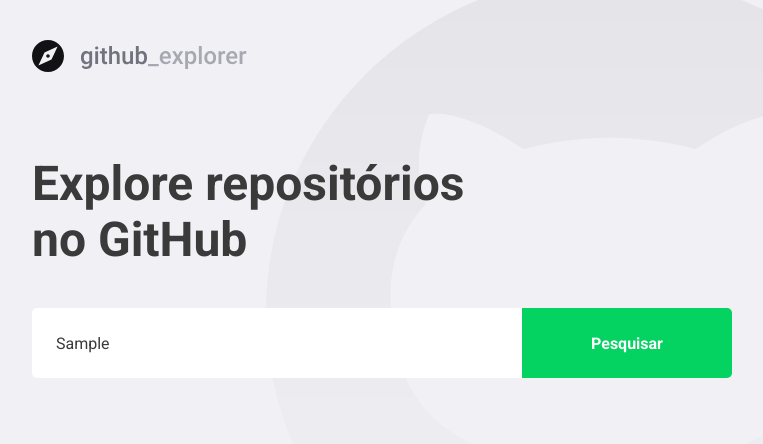
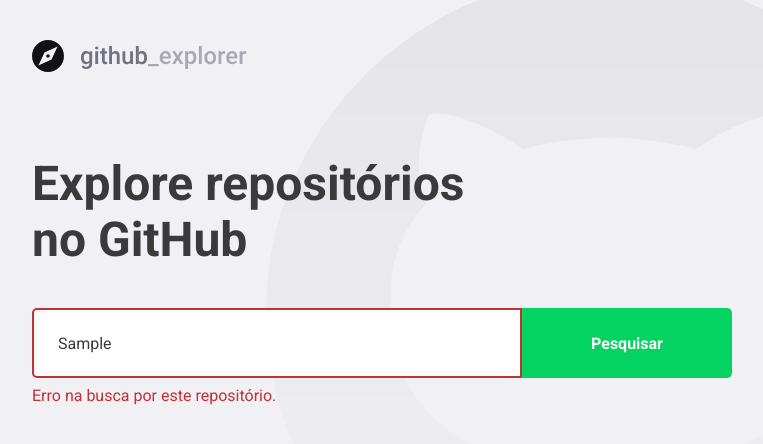
Before and after one commit to MGustav0/github-explorer, a React (Create React App) app: page / in a window 1280 px wide. Both pictures are taken after typing "Sample" into the empty fields and a click on the button "Pesquisar". Shown: the top 444 px of the page, without its empty margins (148-911 px from the left). Built offline with nearby package versions, Linux system fonts and the light colour scheme; no server answers.

Commit message:
Local Storage configurado

```diff
--- a/src/pages/Dashboard/index.tsx
+++ b/src/pages/Dashboard/index.tsx
@@ -1,11 +1,11 @@
-import React, { useState, FormEvent } from 'react';
+import React, { useState, useEffect, FormEvent } from 'react';
 import { FiChevronRight } from 'react-icons/fi';
 
 import api from '../../services/api';
 
 import logoImg from '../../assets/logo.svg';
 
-import { Title, Form, Repositories } from './styles';
+import { Title, Form, Repositories, Error } from './styles';
 import Repository from '../Repository';
 
 interface Repository {
@@ -19,19 +19,55 @@
 
 const Dashboard: React.FunctionComponent = () => {
   const [newRepo, setNewRepo] = useState('');
-  const [repositories, setRepositories] = useState<Repository[]>([]);
+  const [inputError, setInputError] = useState('');
+  /** Ao iniciar a aplicação esta função irá percorrer o localStorage, se não tiver nada
+   * ela retorna o array [] vazio no setStorageRepositories, se tiver algo, ele irá
+   * preencher os itens no setStorageRepositories.
+   */
+  const [repositories, setRepositories] = useState<Repository[]>(() => {
+    const storageRepositories = localStorage.getItem(
+      '@GitHubExplorer:repositories',
+    );
+
+    if (storageRepositories) {
+      return JSON.parse(storageRepositories);
+    }
+    return [];
+  });
+
+  /** Sempre que a variável "repositories" for alterada, a função será executada.
+   *  Para evitar sobreposição do localStorage, é definido com o nome da aplicação
+   * e o nome da informação a ser guardada:
+   * @nome_da_aplicação:informacao, no caso: @GitHubExplorer:repositories
+   */
+  useEffect(() => {
+    localStorage.setItem(
+      '@GitHubExplorer:repositories',
+      JSON.stringify(repositories),
+    );
+  }, [repositories]);
 
   async function handleAddRepository(
     event: FormEvent<HTMLFormElement>,
   ): Promise<void> {
     event.preventDefault();
 
-    const response = await api.get<Repository>(`repos/${newRepo}`);
+    if (!newRepo) {
+      setInputError('Digite o autor/nome do repositório.');
+      return;
+    }
 
-    const repository = response.data;
+    try {
+      const response = await api.get<Repository>(`repos/${newRepo}`);
 
-    setRepositories([...repositories, repository]);
-    setNewRepo('');
+      const repository = response.data;
+
+      setRepositories([...repositories, repository]);
+      setNewRepo('');
+      setInputError('');
+    } catch (error) {
+      setInputError('Erro na busca por este repositório.');
+    }
   }
 
   return (
@@ -39,7 +75,7 @@
       <img src={logoImg} alt="GitHub Explorer" />
       <Title>Explore repositórios no GitHub</Title>
 
-      <Form onSubmit={handleAddRepository}>
+      <Form hasError={!!inputError} onSubmit={handleAddRepository}>
         <input
           value={newRepo}
           onChange={e => setNewRepo(e.target.value)}
@@ -47,6 +83,9 @@
         />
         <button type="submit">Pesquisar</button>
       </Form>
+
+      {/* Executa um if sem else */}
+      {inputError && <Error>{inputError}</Error>}
 
       <Repositories>
         {repositories.map(repository => (
--- a/src/pages/Dashboard/styles.ts
+++ b/src/pages/Dashboard/styles.ts
@@ -1,5 +1,9 @@
-import styled from 'styled-components';
+import styled, { css } from 'styled-components';
 import { shade } from 'polished';
+
+interface FormProps {
+  hasError: boolean;
+}
 
 export const Title = styled.h1`
   font-size: 48px;
@@ -10,7 +14,7 @@
   margin-top: 80px;
 `;
 
-export const Form = styled.form`
+export const Form = styled.form<FormProps>`
   margin-top: 40px;
   max-width: 700px;
 
@@ -23,10 +27,17 @@
     border: 0;
     border-radius: 5px 0 0 5px;
     color: #3a3a3a;
-  }
+    border: 2px solid #fff;
 
-  &::placeholder {
-    color: #a8a8b3;
+    ${props =>
+      props.hasError &&
+      css`
+        border-color: #c53030;
+      `}
+
+    &::placeholder {
+      color: #a8a8b3;
+    }
   }
 
   button {
@@ -98,3 +109,9 @@
     }
   }
 `;
+
+export const Error = styled.span`
+  display: block;
+  color: #c53030;
+  margin-top: 8px;
+`;
```
Also changed, not shown: 1 other file (tests, documents, lock files or other folders).
